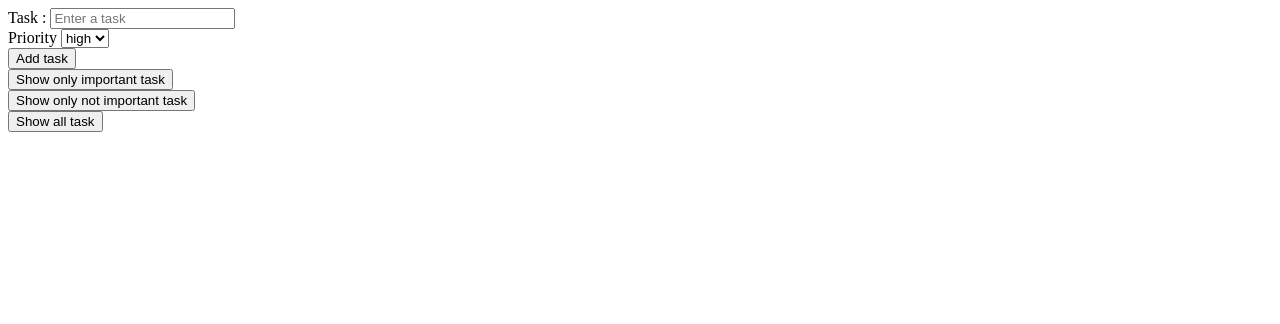
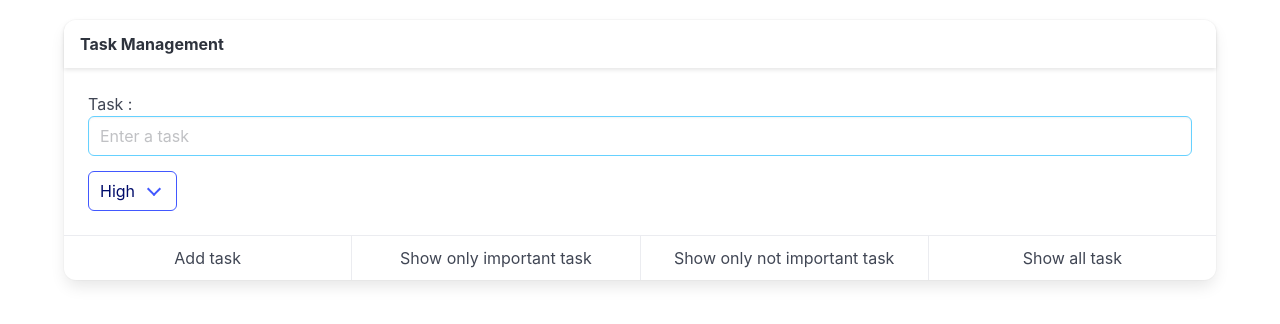
Before and after one commit to Povpanha28/Pratice2, a plain HTML site: page Ex5/index.html in a window 1280 px wide. Drawn offline with nearby package versions, Linux system fonts and the light colour scheme.

Commit message:
add bulma

```diff
--- a/Ex5/app.js
+++ b/Ex5/app.js
@@ -8,10 +8,7 @@ const lowbtn = document.getElementById('low');
 
 
 let tasks = [
-    {
-        description: '',
-        priority: 0,
-    },];
+    ];
     addTaskBtn.addEventListener('click', function () {
         const newTask = {
             description: taskInput.value,
@@ -27,6 +24,7 @@ let tasks = [
             const taskDiv = document.createElement('div');
             taskDiv.innerHTML = `<h3>${task.description}</h3>`;
             taskDiv.style.backgroundColor = task.priority === 1 ? 'red' : 'gray';
+            taskDiv.classList.add('box');
             displayTask.appendChild(taskDiv);
         });
         taskInput.value = ''; // Clear input
@@ -39,6 +37,7 @@ allbtn.addEventListener('click', function () {
         const newDiv = document.createElement('div');
         newDiv.innerHTML = `<h3>${task.description}</h3>`;
         newDiv.style.backgroundColor = task.priority === 1 ? 'red' : 'gray';
+        newDiv.classList.add('box');
         displayTask.appendChild(newDiv);
     });
 });
@@ -50,6 +49,7 @@ highbtn.addEventListener('click', function () {
             const newDiv = document.createElement('div');
             newDiv.innerHTML = `<h3>${task.description}</h3>`;
             newDiv.style.backgroundColor = task.priority === 1 ? 'red' : 'gray';
+            newDiv.classList.add('box');
             displayTask.appendChild(newDiv);
         }
     });
@@ -62,6 +62,7 @@ lowbtn.addEventListener('click', function () {
             const newDiv = document.createElement('div');
             newDiv.innerHTML = `<h3>${task.description}</h3>`;
             newDiv.style.backgroundColor = task.priority === 1 ? 'red' : 'gray';
+            newDiv.classList.add('box');
             displayTask.appendChild(newDiv);
         }
     });
--- a/Ex5/index.html
+++ b/Ex5/index.html
@@ -6,30 +6,40 @@
     <meta name="viewport" content="width=device-width, initial-scale=1.0">
     <title>MANAGE TASKS</title>
     <script src="app.js" defer></script>
+    <link rel="stylesheet" href="https://cdn.jsdelivr.net/npm/bulma@1.0.2/css/bulma.min.css">
 </head>
 
 <body>
-    <div id="toinput">
-        <label for="">Task : </label>
-        <input type="text" id="taskInput" placeholder="Enter a task" />
-        <br>
-        <label for="">Priority</label>
-        <select name="" id="prioritySelect">
-            <option value="1">high</option>
-            <option value="0">low</option>
-        </select>
-        <br>
-        <button id="addTask">Add task</button>
-        <br>
-        <button id="high">Show only important task</button>
-        <br>
-        <button id="low">Show only not important task</button>
-        <br>
-        <button id="all">Show all task</button>
-        <br>
+    <div class="container" style="margin-top: 20px ;margin-bottom: 20px;">
+        <div class="card">
+            <header class="card-header">
+                <p class="card-header-title ">Task Management</p>
+            </header>
+            <div class="card-content">
+                <div class="content">
+                    <label for="">Task : </label>
+                    <input class="input is-info" id="taskInput" type="text" placeholder="Enter a task" />
+                    <br>
+                    <div class="select is-link" style="margin-top: 15px;">
+                        <select id="prioritySelect">
+                            <option value="1">High</option>
+                            <option value="0">Low</option>
+                        </select>
+                    </div>
+                </div>
+            </div>
+            <footer class="card-footer">
+                <button id="addTask" class="card-footer-item">Add task</button>
+                <button id="high" class="card-footer-item">Show only important task</button>
+                <button id="low" class="card-footer-item">Show only not important task</button>
+                <button id="all" class="card-footer-item">Show all task</button>
+            </footer>
+        </div>
     </div>
 
-    <div id="displayTask"></div>
+    <div class="container">
+        <div id="displayTask"></div>
+    </div>
 </body>
 
 </html>
```
